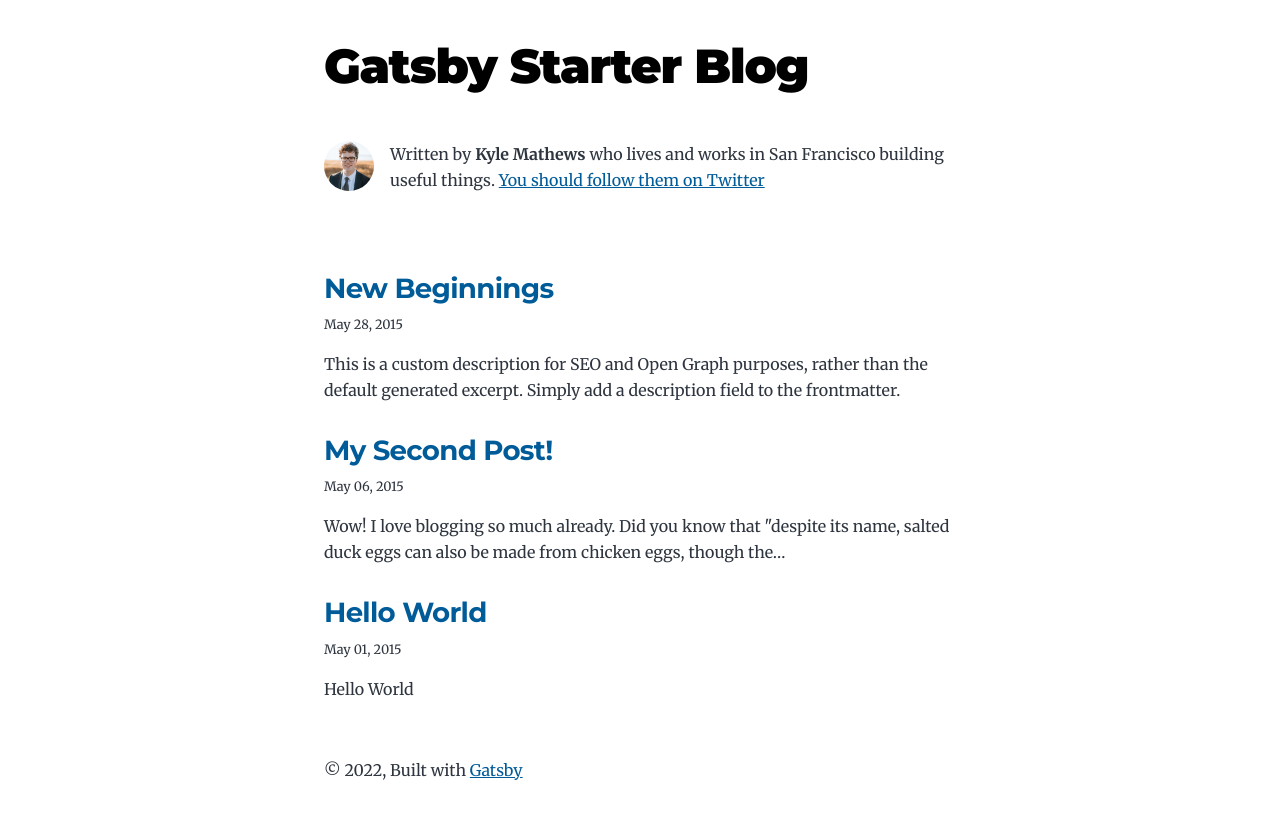
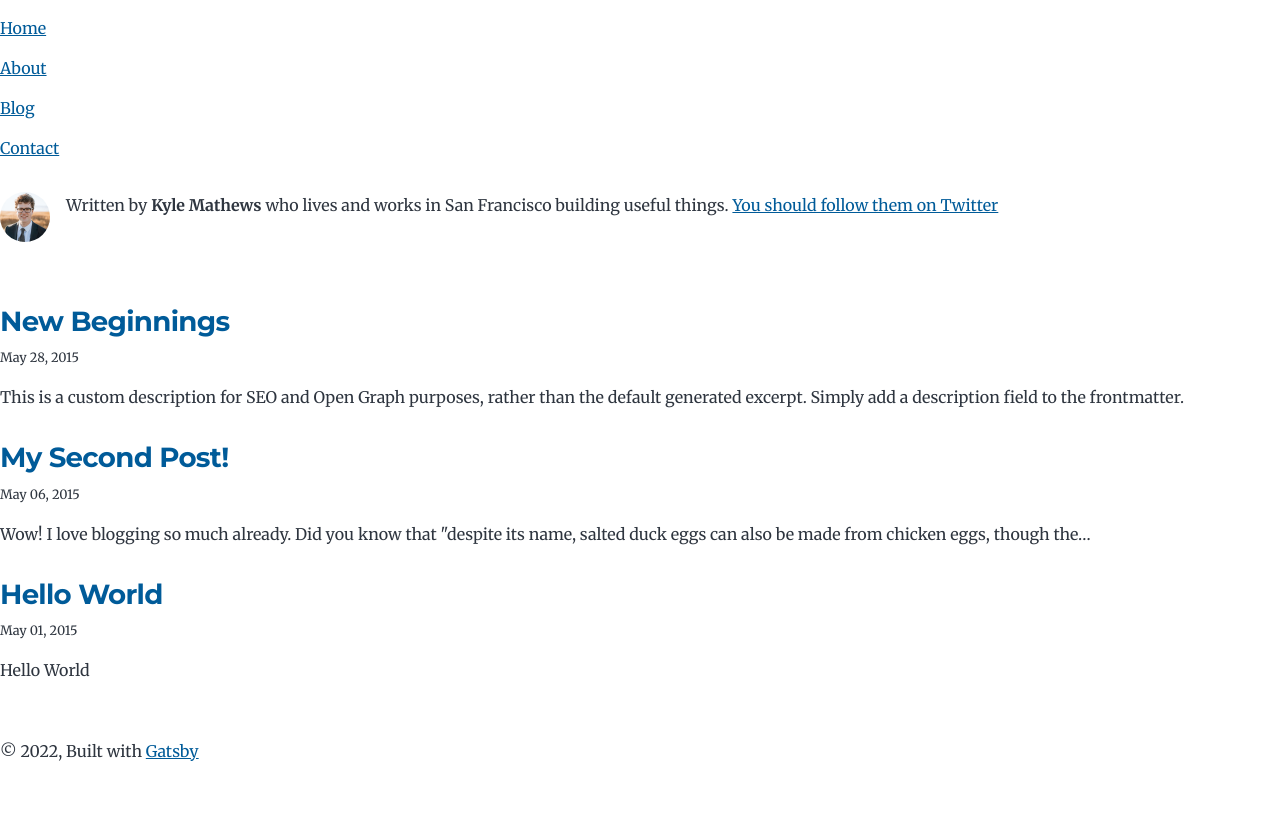
Before and after one commit to aureliengremy/gatsby-blog, a Gatsby site: page / in a window 1280 px wide. Built offline with nearby package versions, Linux system fonts and the light colour scheme; Gatsby itself is replaced by a stand-in of ours.

Commit message:
update the layout component

```diff
--- a/src/components/layout.js
+++ b/src/components/layout.js
@@ -1,28 +1,17 @@
-import * as React from "react"
-import { Link } from "gatsby"
+//Sample Layout Component - src/components/layout 📁
+import React from "react"
 
-const Layout = ({ location, title, children }) => {
-  const rootPath = `${__PATH_PREFIX__}/`
-  const isRootPath = location.pathname === rootPath
-  let header
-
-  if (isRootPath) {
-    header = (
-      <h1 className="main-heading">
-        <Link to="/">{title}</Link>
-      </h1>
-    )
-  } else {
-    header = (
-      <Link className="header-link-home" to="/">
-        {title}
-      </Link>
-    )
-  }
-
+const Layout = ({children}) => {
   return (
-    <div className="global-wrapper" data-is-root-path={isRootPath}>
-      <header className="global-header">{header}</header>
+    <div>
+      <nav className="navigation-bar">
+         <ul>
+           <li><a href="#home">Home</a></li>
+           <li><a href="#about">About</a></li>
+           <li><a href="/blog">Blog</a></li>
+           <li><a href="#contact">Contact</a></li>
+     </ul>
+      </nav>
       <main>{children}</main>
       <footer>
         © {new Date().getFullYear()}, Built with
@@ -32,5 +21,4 @@ const Layout = ({ location, title, children }) => {
     </div>
   )
 }
-
-export default Layout
+export default Layout;
```
